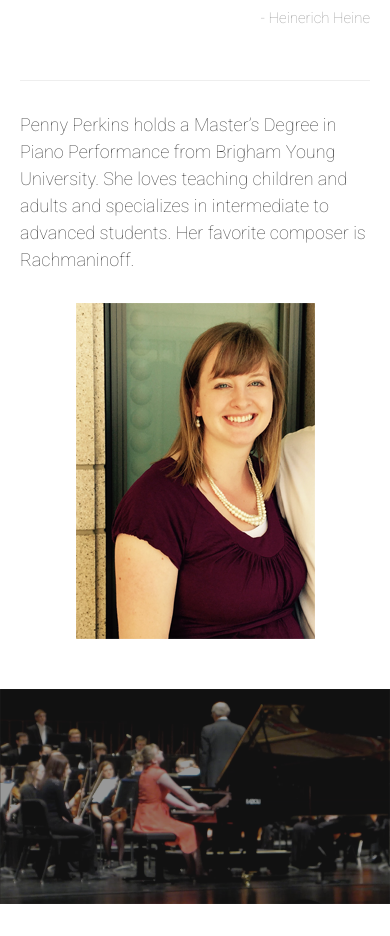
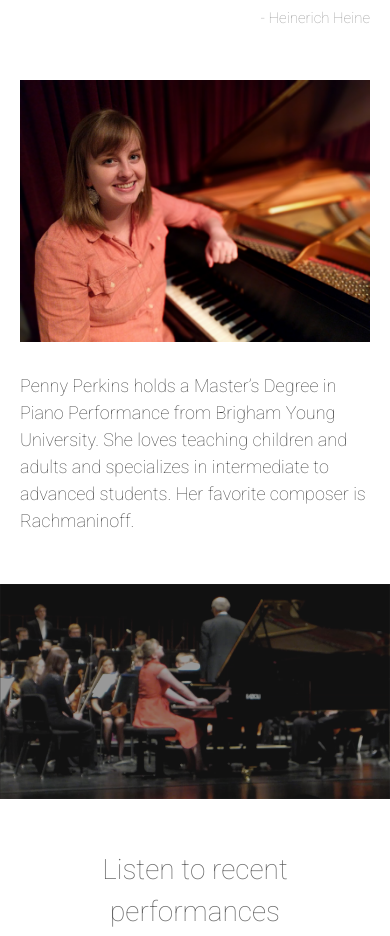
Before and after one commit to timperkins/perkinspianostudio, a website: page public/index.html in a window 390 px wide. Shown: the part 981-1917 px from the top of the page. Drawn offline with Linux system fonts and the light colour scheme.

Commit message:
Update styles and content

```diff
--- a/public/css/main.css
+++ b/public/css/main.css
@@ -223,7 +223,7 @@ a {
 	height: 100%;
 	background: linear-gradient(
 		transparent,
-		rgba(0,0,0,0.5)
+		rgba(0,0,0,0.6)
 	);
 }
 
@@ -289,29 +289,31 @@ a {
 }
 
 .profile-section {
-	padding: 0 20px 50px 20px;
+	padding: 0 20px 80px 20px;
 	max-width: 800px;
 	margin: 0 auto;
 	display: flex;
 }
 
-@media screen and (max-width: 600px) {
+@media screen and (max-width: 700px) {
 	.profile-section {
 		flex-direction: column;
 		align-items: center;
+		padding-bottom: 20px;
 	}
 }
 
 .profile-pic {
-	width: 239px;
-	height: 336px;
+	width: 400px;
+	height: 300px;
 	max-width: 100%;
-	min-width: 239px;
+	min-width: 400px;
 }
 
-@media screen and (max-width: 600px) {
+@media screen and (max-width: 700px) {
 	.profile-pic {
-		order: 2;
+		height: inherit;
+		min-width: inherit;
 	}
 }
 
@@ -321,13 +323,11 @@ a {
 	margin-left: 50px;
 }
 
-@media screen and (max-width: 600px) {
+@media screen and (max-width: 700px) {
 	.profile-text {
 		font-size: 18px;
-		order: 1;
 		margin-left: 0;
 		margin-bottom: 30px;
-		border-top: solid 1px #eee;
 		padding-top: 30px;
 	}
 }
--- a/public/index.html
+++ b/public/index.html
@@ -34,7 +34,7 @@
 			</div>
 		</section>
 		<section class="profile-section">
-			<img src="/images/profile-pic.png" class="profile-pic">
+			<img src="/images/profile.png" class="profile-pic">
 			<p class="profile-text">Penny Perkins holds a Master’s Degree in Piano Performance from Brigham Young University. She loves teaching children and adults and specializes in intermediate to advanced students. Her favorite composer is Rachmaninoff.</p>
 		</section>
 		<section class="gallery-section" data-timvid>
@@ -83,7 +83,7 @@
 			<div class="details-wrap">
 				<div class="details-container">
 					<h3>Repertoire</h3>
-					<p>Students learn classical repertoire through method books, collection series, and individual assignments. In addition, jazz music, lead sheet improvisation, popular and film music is taught and encouraged.</p>
+					<p>Students learn classical repertoire through method books, collection series, and individual assignments. In addition, jazz music, lead sheet improvisation, popular and film music are taught and encouraged.</p>
 				</div>
 				<div class="details-container">
 					<h3>Technique</h3>
@@ -95,7 +95,7 @@
 				</div>
 				<div class="details-container">
 					<h3>Musicianship</h3>
-					<p>All students are expected to prepare their pieces to an appropriate level of musicianship. Blah Blah Blah I can’t think of anything else to say, so hardy har har har. Long live Beethoven.</p>
+					<p>All students are expected to prepare their pieces to an appropriate level of musicianship. Tone quality, phrasing, voicing, articulation, and dynamics help to create an artistic interpretation of great music.</p>
 				</div>
 			</div>
 		</section>
```
Also changed, not shown: public/images/profile.png (added).
